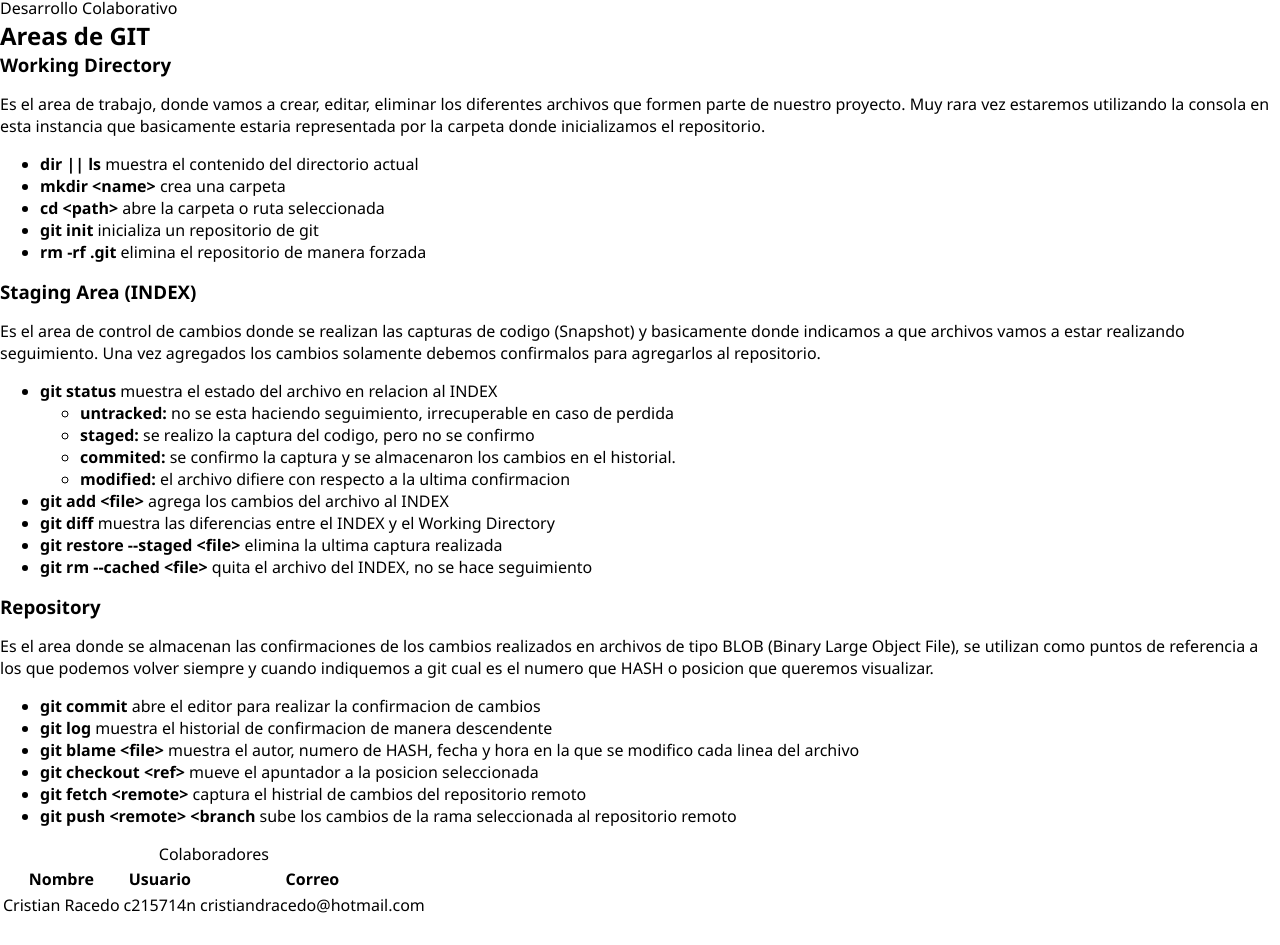
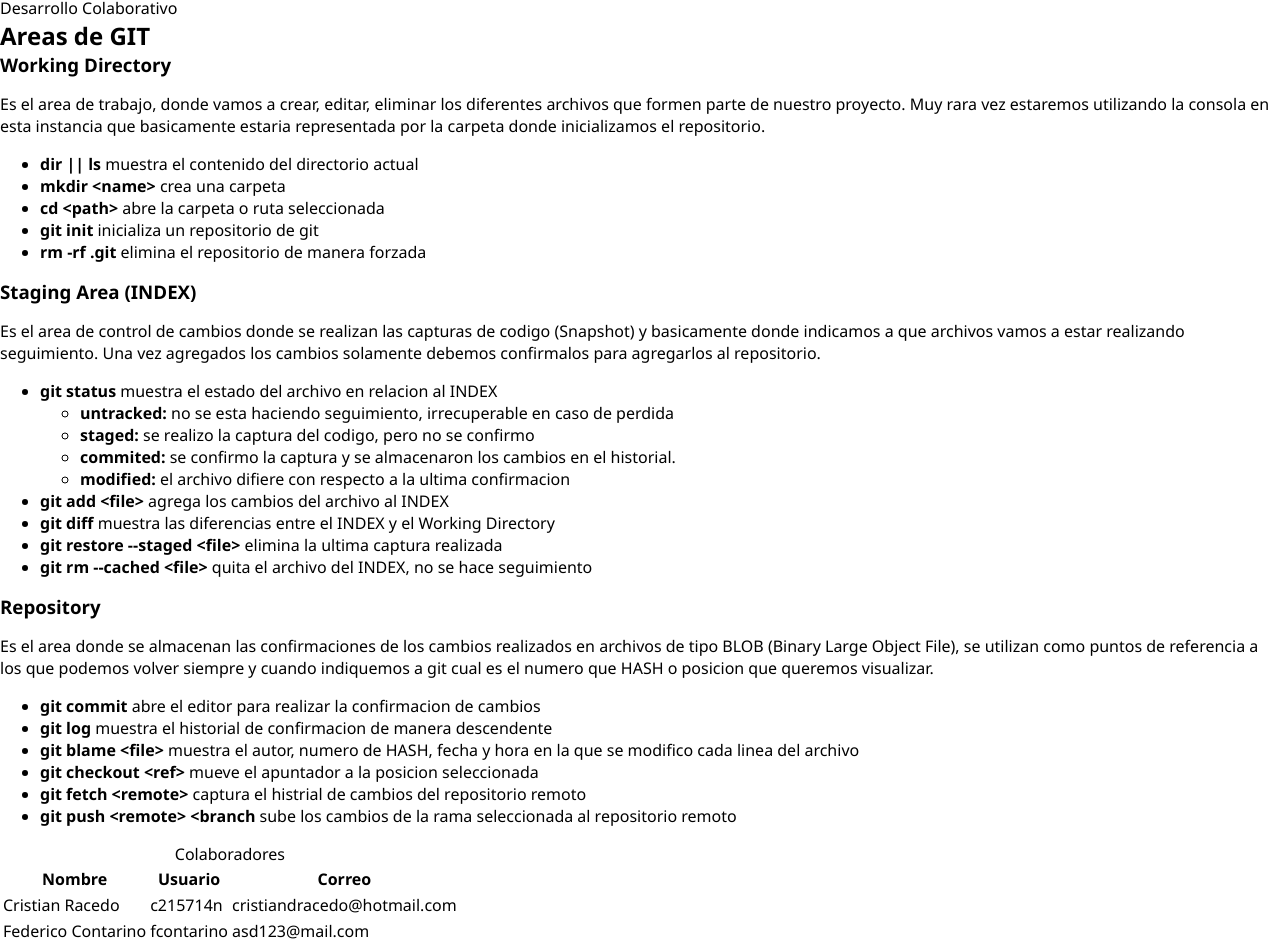
Before and after one commit to fcontarino/git-v19, a plain HTML site: page index.html in a window 1280 px wide. Shown: the part 84-1029 px from the top of the page. Before the commit the page ends 1003 px from the top, so only its background shows below. Drawn offline with Linux system fonts and the light colour scheme.

Commit message:
fcontarino

```diff
--- a/index.html
+++ b/index.html
@@ -92,6 +92,11 @@
                     <td>cristiandracedo@hotmail.com</td>
                 </tr>
                 <!--Ingrese sus datos-->
+                <tr>
+                    <td>Federico Contarino</td>
+                    <td>fcontarino</td>
+                    <td>asd123@mail.com</td>
+                </tr>
             </tbody>
         </table>
     </footer>
```
